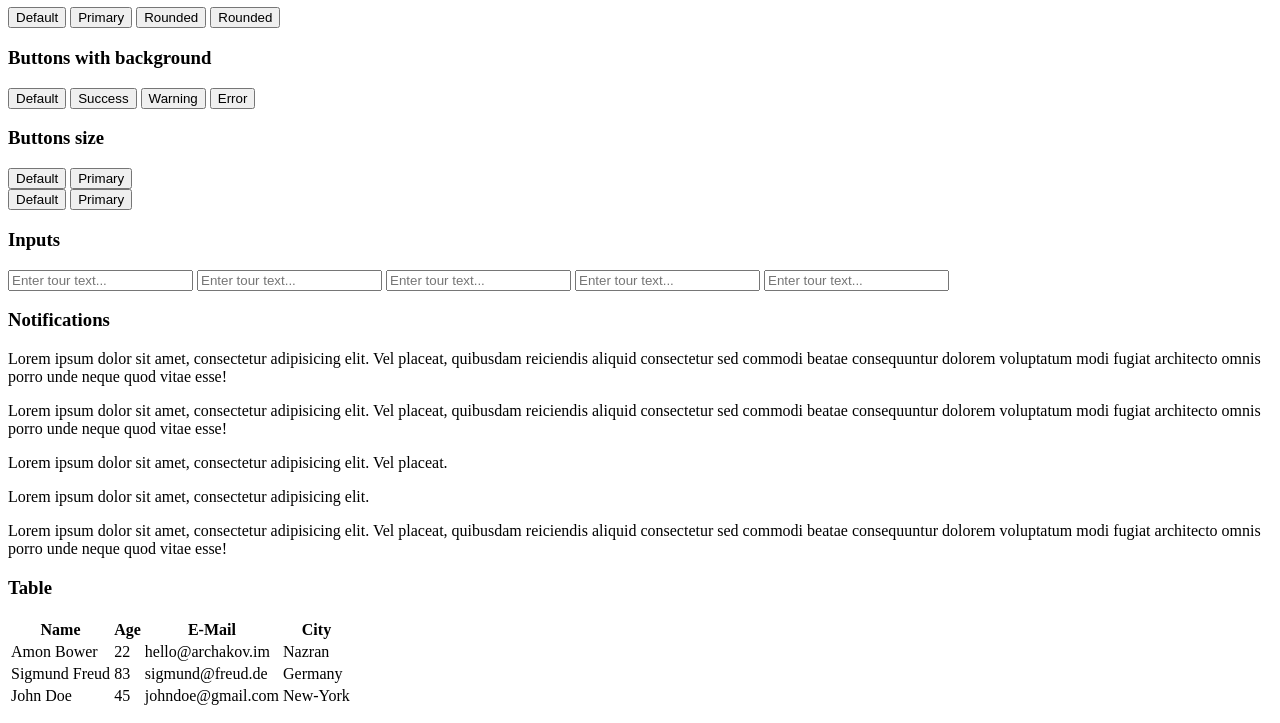
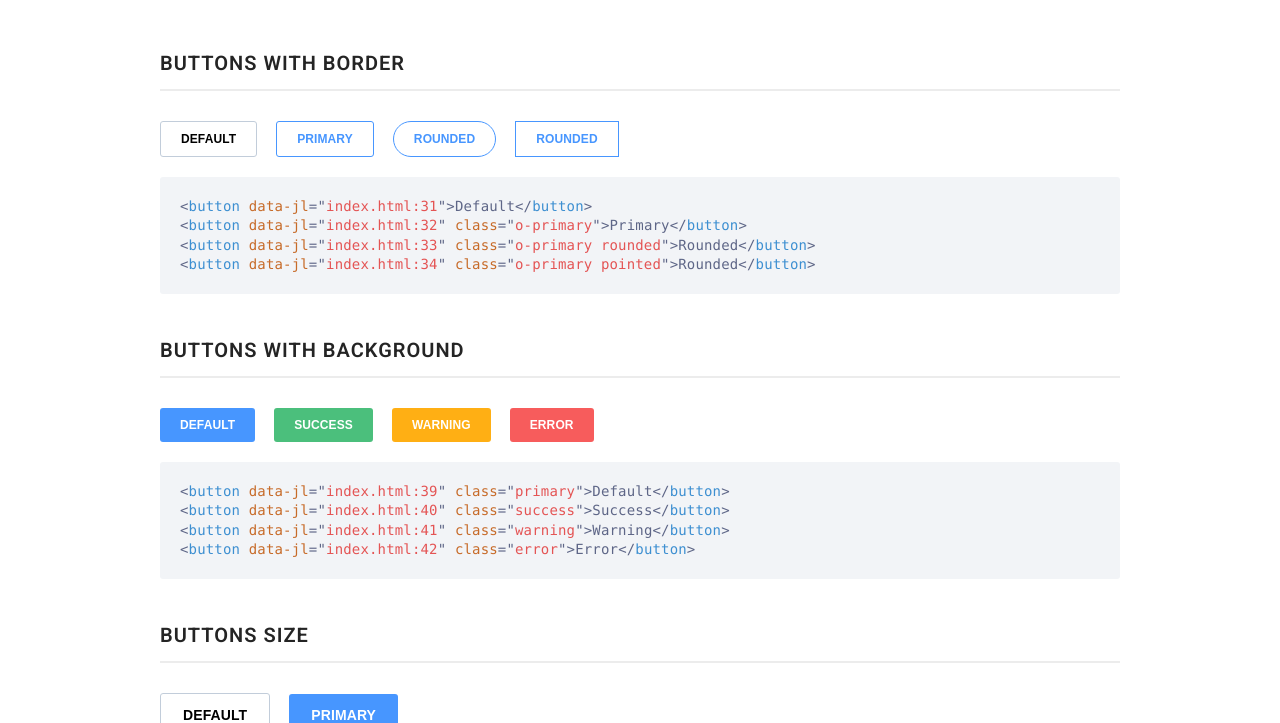
Before and after one commit to Archakov06/Sektor, a website: page index.html in a window 1280 px wide. Shown: the part 168-891 px from the top of the page. Drawn offline with Linux system fonts and the light colour scheme; the site is published under a folder, as on GitHub Pages, so addresses that start at the root find nothing.

Commit message:
fix paths

```diff
--- a/index.html
+++ b/index.html
@@ -7,14 +7,14 @@
     <title>Sektor</title>
 
     <link href="//fonts.googleapis.com/css?family=Roboto:400,300,600" rel="stylesheet" type="text/css">
-    <link rel="stylesheet" href="/public/css/reset.css">
-    <link rel="stylesheet" href="/public/css/prism.css">
-    <link rel="stylesheet" href="/public/css/styles.css">
+    <link rel="stylesheet" href="public/css/reset.css">
+    <link rel="stylesheet" href="public/css/prism.css">
+    <link rel="stylesheet" href="public/css/styles.css">
 
-    <link rel="stylesheet" href="/dist/sektor.min.css">
+    <link rel="stylesheet" href="dist/sektor.min.css">
 
-    <script src="/public/js/prism.js"></script>
-    <script src="/public/js/main.js"></script>
+    <script src="public/js/prism.js"></script>
+    <script src="public/js/main.js"></script>
   </head>
   <body>
 
```
